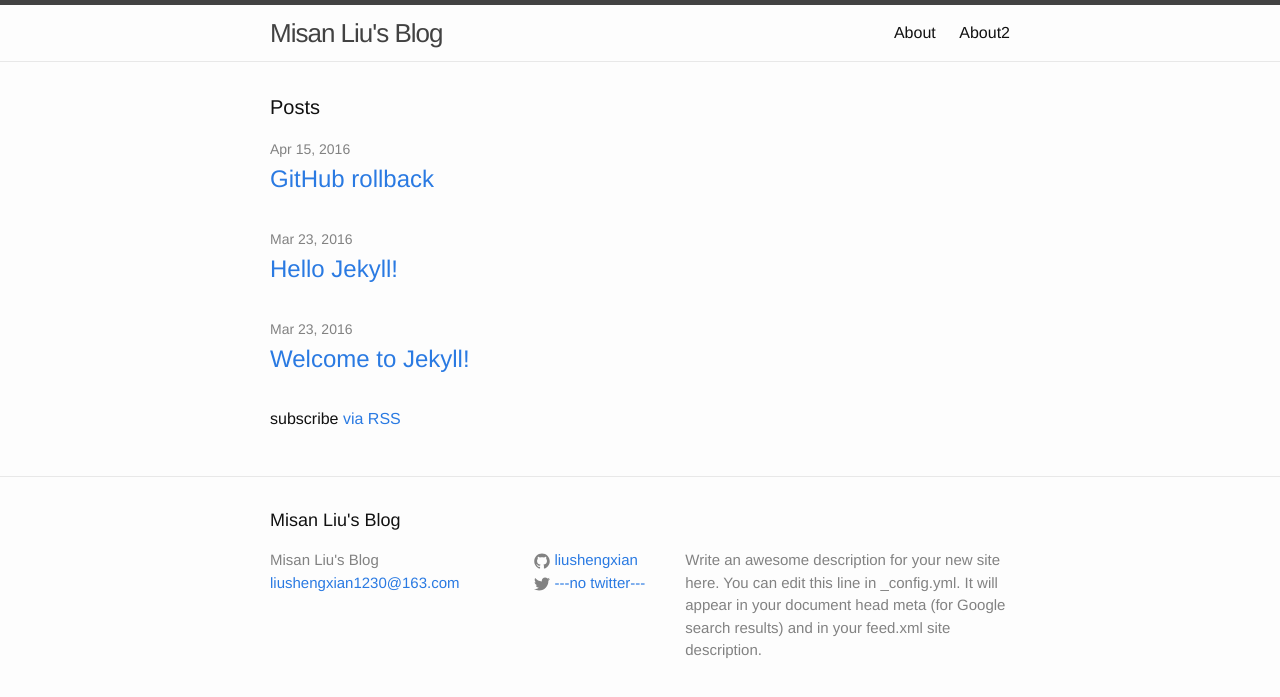
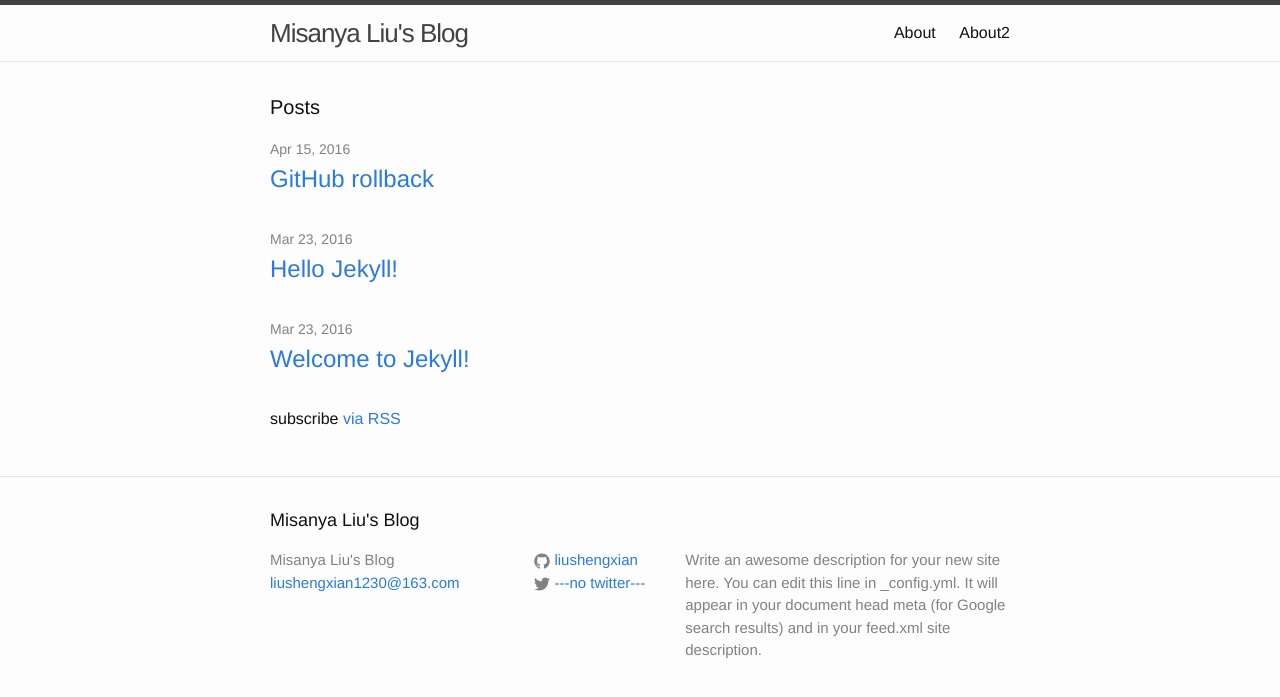
Before and after one commit to liushengxian/liushengxian.github.io, a Jekyll site: the page built from index.html, in a window 1280 px wide. Shown: the top 697 px of the page. Built offline with Jekyll 4.4.1, drawn with Linux system fonts in a browser that asks for light colours.

```diff
--- a/_config.yml
+++ b/_config.yml
@@ -6,14 +6,14 @@
 # 'jekyll serve'. If you change this file, please restart the server process.
 
 # Site settings
-title: Misan Liu's Blog
+title: Misanya Liu's Blog
 email: liushengxian1230@163.com
 description: > # this means to ignore newlines until "baseurl:"
   Write an awesome description for your new site here. You can edit this
   line in _config.yml. It will appear in your document head meta (for
   Google search results) and in your feed.xml site description.
 baseurl: "" # the subpath of your site, e.g. /blog
-url: "http://liushengxian.github.io" # the base hostname & protocol for your site
+url: "http://misanya.com" # the base hostname & protocol for your site
 twitter_username: ---no twitter---
 github_username:  liushengxian
 
```
